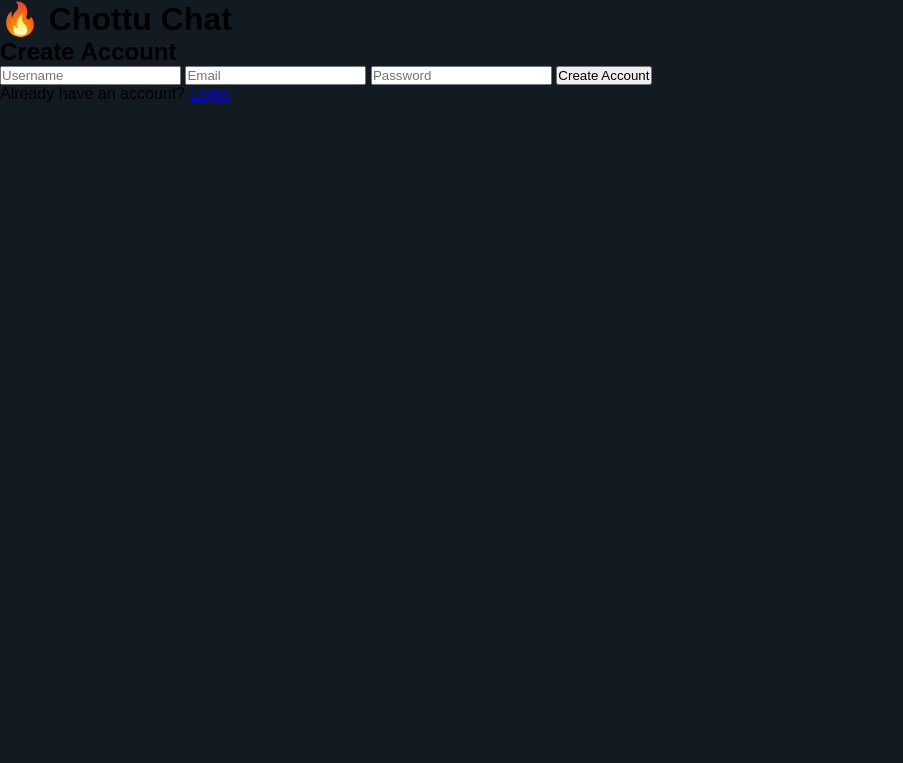
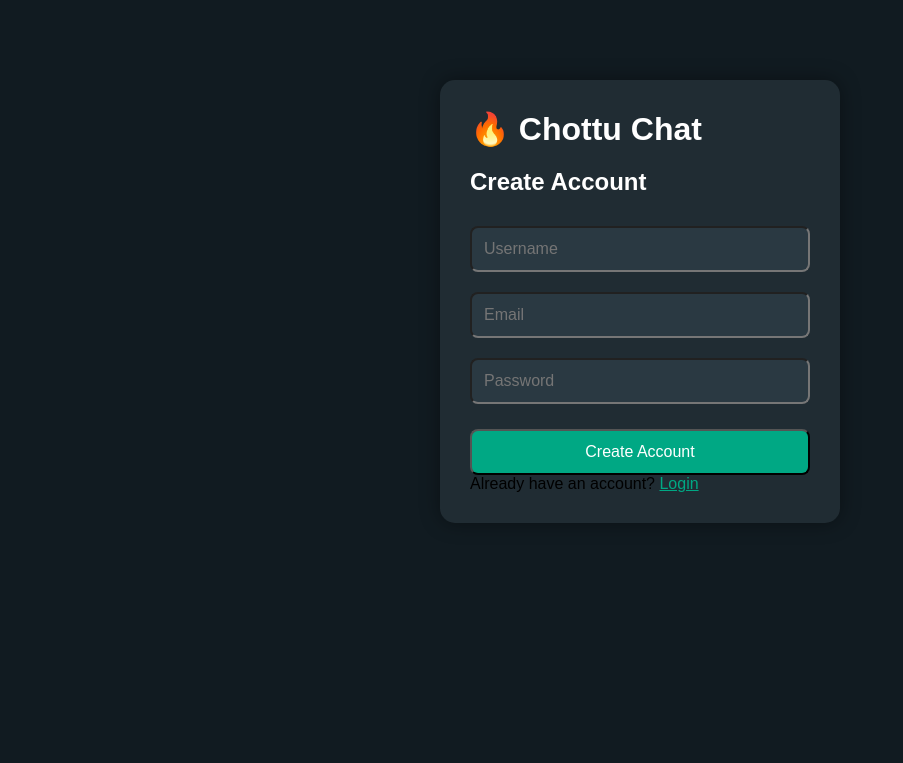
Before and after one commit to tirathram2/chottu-chat, a Python web app: template templates/signup.html in a window 1280 px wide. Shown: the top 763 px of the page, without its empty margins (0-903 px from the left). Before the commit the page ends 102 px from the top, so only its background shows below. Run offline with Jinja, Linux system fonts and the light colour scheme; the template is opened without the code that fills it, so the values that code supplies are empty.

Commit message:
Update style.css

```diff
--- a/static/style.css
+++ b/static/style.css
@@ -174,3 +174,53 @@ body{
         width:100%;
     }
 }
+.login-container{
+width:400px;
+margin:80px auto;
+background:#202c33;
+padding:30px;
+border-radius:15px;
+text-align;
+box-shadow:0 0 20px rgba(0,0,0,.4);
+}
+
+.login-container h1,
+.login-container h2{
+color:#fff;
+margin-bottom:20px;
+}
+
+.login-container input{
+width:100%;
+padding:12px;
+margin:10px 0;
+border;
+border-radius:8px;
+background:#2a3942;
+color:#fff;
+font-size:16px;
+}
+
+.login-container button{
+width:100%;
+padding:12px;
+margin-top:15px;
+background:#00a884;
+color:#fff;
+border;
+border-radius:8px;
+cursor;
+font-size:16px;
+}
+
+.login-container button
+
+.login-container p{
+margin-top:15px;
+color:#ccc;
+}
+
+.login-container a{
+color:#00a884;
+text-decoration;
+}
```
